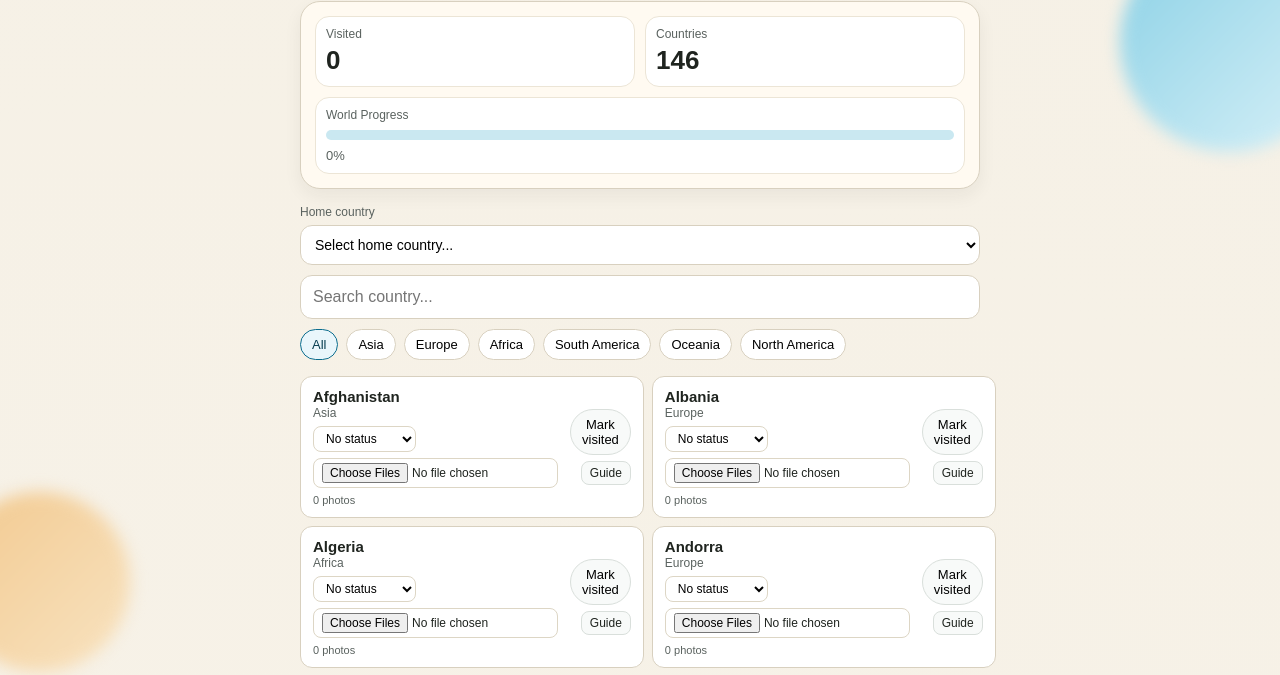
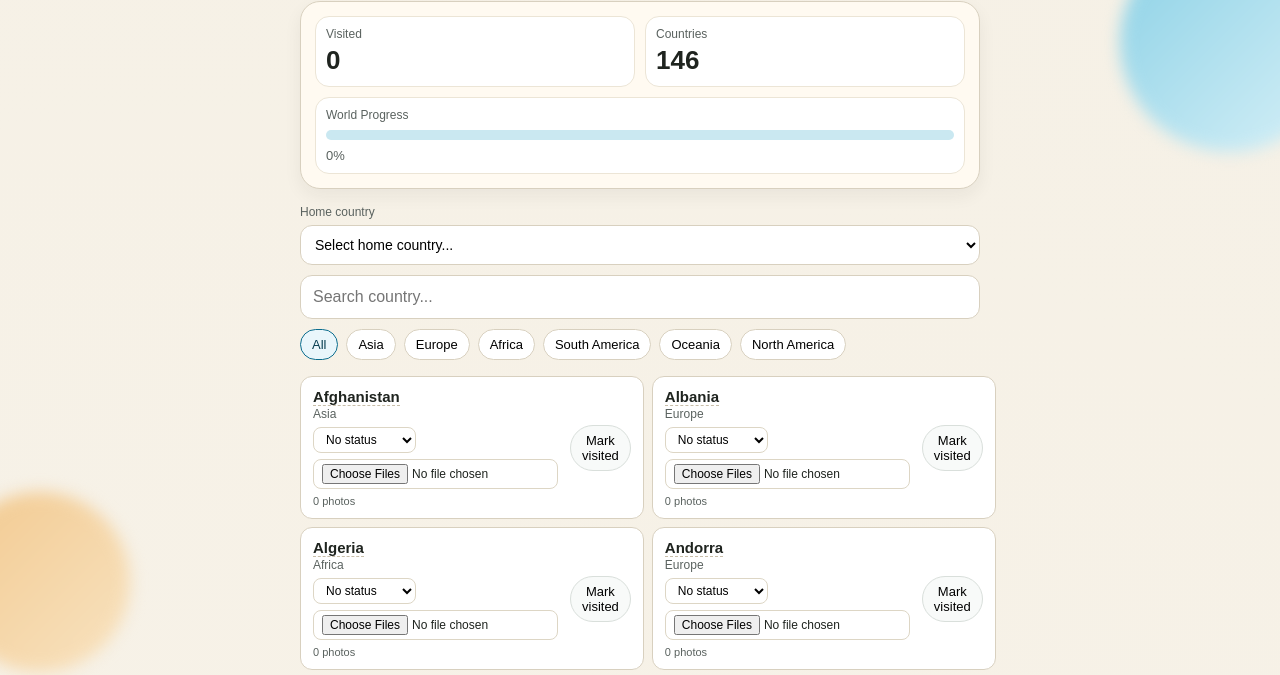
Before and after one commit to Nissimbena/Tour-du-monde, a plain HTML site: page list.html in a window 1280 px wide. Shown: the part 88-763 px from the top of the page. Drawn offline with Linux system fonts and the light colour scheme.

Commit message:
Open country guide by clicking country name

```diff
--- a/app.js
+++ b/app.js
@@ -231,9 +231,10 @@ function renderCountryList() {
 
     const textWrap = document.createElement("div");
 
-    const name = document.createElement("p");
-    name.className = "country-name";
+    const name = document.createElement("a");
+    name.className = "country-name country-name-link";
     name.textContent = country.name;
+    name.href = `country.html?country=${encodeURIComponent(country.name)}`;
 
     const meta = document.createElement("p");
     meta.className = "country-meta";
@@ -402,13 +403,7 @@ function renderCountryList() {
       quickToggleVisited(country.name);
     });
 
-    const guideLink = document.createElement("a");
-    guideLink.className = "trip-btn country-guide-link";
-    guideLink.href = `country.html?country=${encodeURIComponent(country.name)}`;
-    guideLink.textContent = "Guide";
-
     actionWrap.appendChild(button);
-    actionWrap.appendChild(guideLink);
 
     item.appendChild(main);
     item.appendChild(actionWrap);
--- a/styles.css
+++ b/styles.css
@@ -331,6 +331,18 @@ h1 {
   font-weight: 600;
 }
 
+.country-name-link {
+  color: inherit;
+  text-decoration: none;
+  border-bottom: 1px dashed #c8bea9;
+  display: inline-block;
+}
+
+.country-name-link:hover {
+  color: var(--accent);
+  border-bottom-color: var(--accent);
+}
+
 .country-meta {
   margin: 1px 0 0;
   font-size: 12px;
```
